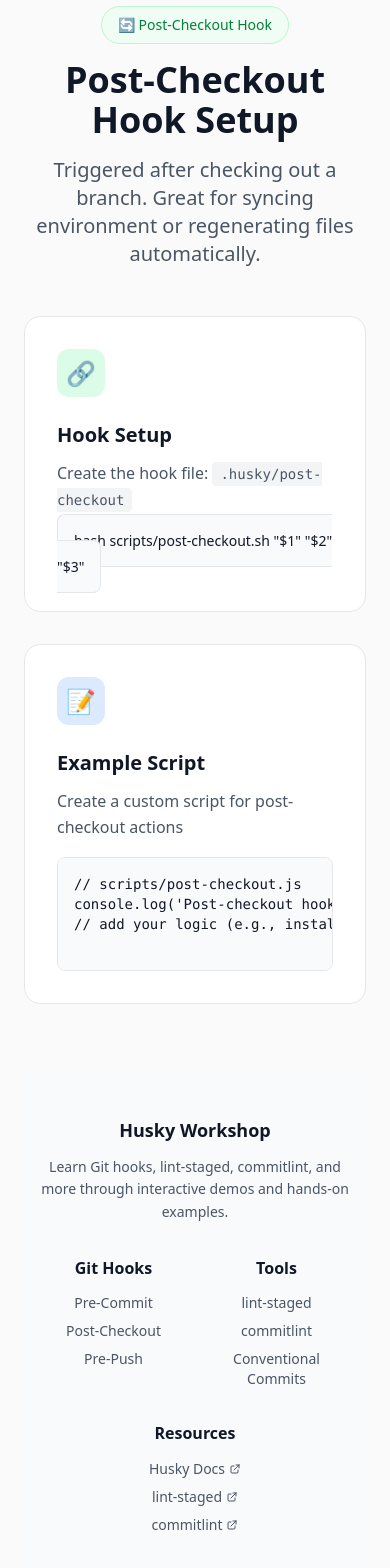
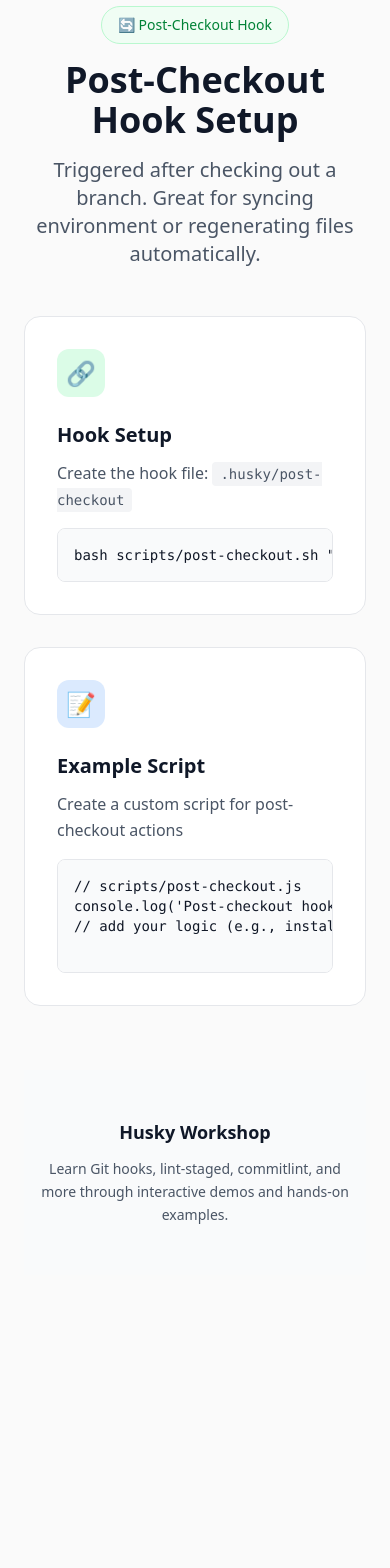
Before and after one commit to Shaban-Eissa/Git-Hooks-Guide, an Angular app: page /post-checkout in a window 390 px wide. Shown: the part 164-1732 px from the top of the page. After the commit the page ends 1439 px from the top, so only its background shows below. Built offline with nearby package versions, Linux system fonts and the light colour scheme.

Commit message:
improve(UI): Making some improvements on the UI to working right on mobile screens

```diff
--- a/src/app/components/footer/footer.component.html
+++ b/src/app/components/footer/footer.component.html
@@ -14,7 +14,7 @@
       </div>
 
       <!-- Git Hooks Section -->
-      <div class="col-span-1">
+      <div class="col-span-1 hidden md:block">
         <h4 class="text-gray-900 font-semibold mb-3">Git Hooks</h4>
         <ul class="space-y-2 text-sm">
           <li>
@@ -42,7 +42,7 @@
       </div>
 
       <!-- Tools Section -->
-      <div class="col-span-1">
+      <div class="col-span-1 hidden md:block">
         <h4 class="text-gray-900 font-semibold mb-3">Tools</h4>
         <ul class="space-y-2 text-sm">
           <li>
@@ -70,7 +70,9 @@
       </div>
 
       <!-- Resources Section -->
-      <div class="col-span-2 sm:col-span-2 md:col-span-1 max-w-sm">
+      <div
+        class="col-span-2 sm:col-span-2 md:col-span-1 max-w-sm hidden md:block"
+      >
         <h4 class="text-gray-900 font-semibold mb-3">Resources</h4>
         <ul class="space-y-2 text-sm">
           <li>
--- a/src/app/components/hero/hero.component.html
+++ b/src/app/components/hero/hero.component.html
@@ -97,7 +97,7 @@
         class="flex flex-col sm:flex-row justify-center gap-3 sm:gap-4 mb-6 sm:mb-8"
       >
         <a
-          routerLink="/simulator"
+          routerLink="/pre-commit"
           class="btn-primary inline-flex items-center justify-center px-4 py-2 rounded-lg font-medium text-base shadow-sm border w-full sm:w-auto"
           style="
             background-color: #fbbc04;
@@ -109,13 +109,6 @@
             >Start Learning<span class="hidden sm:inline"> for free</span></span
           >
         </a>
-        <a
-          routerLink="/pre-commit"
-          class="btn-secondary inline-flex items-center justify-center px-4 py-2 rounded-lg font-medium text-base border w-full sm:w-auto"
-          style="background-color: white; color: #333333; border-color: #cccccc"
-        >
-          <span>Is this for me?</span>
-        </a>
       </div>
     </div>
   </section>
--- a/src/app/pages/post-checkout/post-checkout.component.html
+++ b/src/app/pages/post-checkout/post-checkout.component.html
@@ -30,11 +30,11 @@
           >.husky/post-checkout</code
         >
       </p>
-      <span
-        class="mt-3 bg-gray-50 border border-gray-200 p-4 rounded-lg text-sm overflow-auto"
+      <pre
+        class="mt-3 bg-gray-50 border border-gray-200 p-4 rounded-lg text-sm overflow-auto whitespace-nowrap"
       >
-      bash scripts/post-checkout.sh "$1" "$2" "$3"
-      </span>
+bash scripts/post-checkout.sh "$1" "$2" "$3"</pre
+      >
     </div>
 
     <div class="p-8 rounded-2xl border border-gray-200 bg-white">
```
